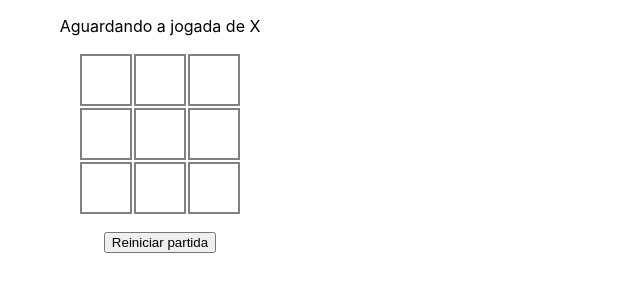
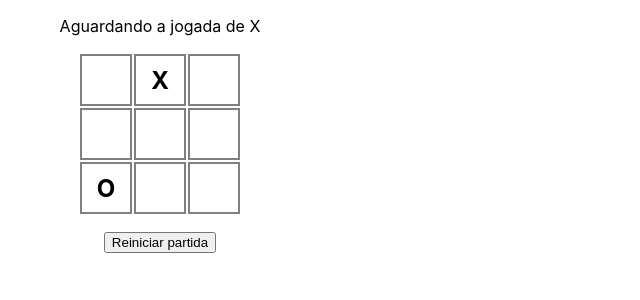
Before and after one commit to drishaolin/BootcampReact-IGTI2021-reactTicTacToe, a React (Create React App) app: page / in a window 1280 px wide. Shown: the top 300 px of the page, without its empty margins (0-640 px from the left). Built offline with nearby package versions, Linux system fonts and the light colour scheme.

Commit message:
logic for populate TicTacToe table

```diff
--- a/src/TicTacToe.tsx
+++ b/src/TicTacToe.tsx
@@ -1,24 +1,31 @@
+type CellValue = "X" | "O" | "";
+interface ITicTacToeState {
+    nextPlayer: "X" | "O",
+    board: CellValue[][],
+}
+
+
 export default function TicTacToe() {
+    const state: ITicTacToeState = {
+        nextPlayer: "X",
+        board: [
+            ["", "X", ""],
+            ["", "", ""],
+            ["O", "", ""],
+        ]
+    }
     return (
         <div className="ticTacToe">
-            <div>Aguardando a jogada de X</div>
+            <div>Aguardando a jogada de {state.nextPlayer}</div>
             <table>
                 <tbody>
-                    <tr>
-                        <td></td>
-                        <td></td>
-                        <td></td>
+                    {state.board.map((row, i) => (
+                    <tr key={i}>
+                        {row.map((cell, j) => (
+                        <td key={j}>{cell}</td>
+                        ))}
                     </tr>
-                    <tr>
-                        <td></td>
-                        <td></td>
-                        <td></td>
-                    </tr>
-                    <tr>
-                        <td></td>
-                        <td></td>
-                        <td></td>
-                    </tr>
+                    ))}
                 </tbody>
             </table>
             <button>Reiniciar partida</button>
```
